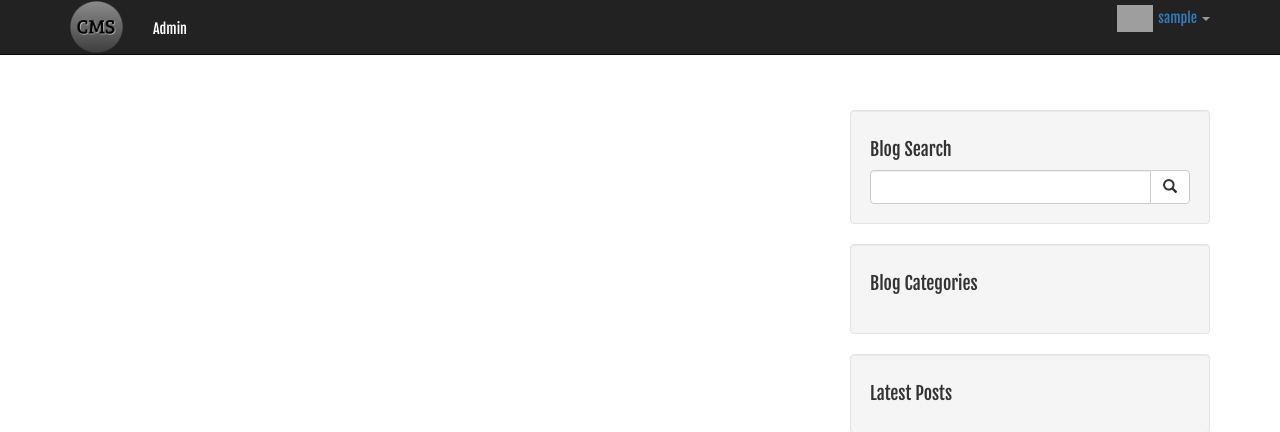
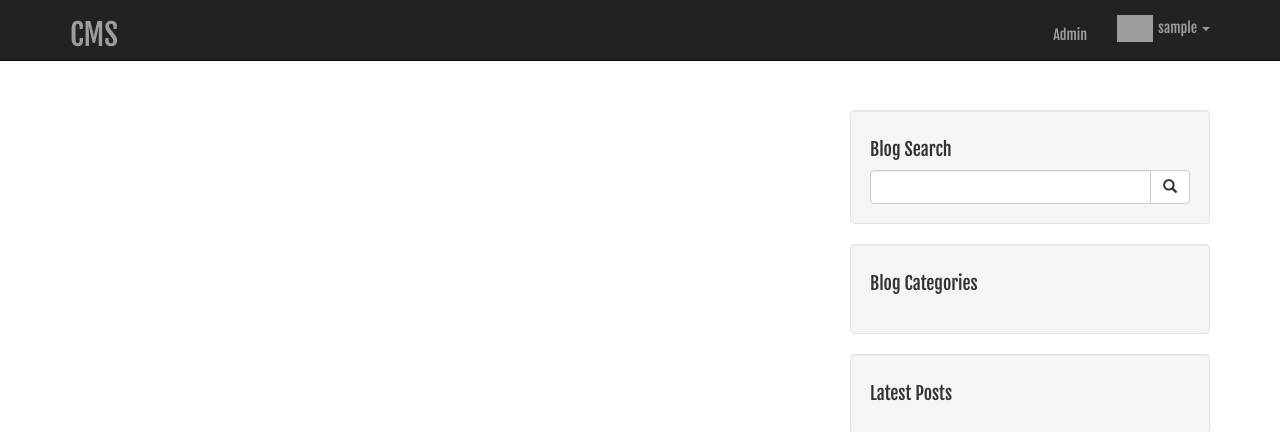
Before and after one commit to nicoede/CMS_F, a PHP site: page / in a window 1280 px wide. Shown: the top 432 px of the page. Run offline with PHP 8.4, Linux system fonts and the light colour scheme; the visitor is signed in with stand-in values (Sample User, id 1); data that the repository does not hold is empty; grey boxes are pictures that could not be loaded.

Commit message:
final final

```diff
--- a/admin/includes/admin_edit.php
+++ b/admin/includes/admin_edit.php
@@ -1,4 +1,4 @@
- <form action="" method="post">
+<form action="" method="post">
 <div class="form-group">
   <label for="cat_title">Edit Category</label>
 
--- a/includes/footer.php
+++ b/includes/footer.php
@@ -13,11 +13,7 @@
     </div>
     <!-- /.container -->
 
-    <!-- jQuery -->
-    <script src="js/jquery.js"></script>
 
-    <!-- Bootstrap Core JavaScript -->
-    <script src="js/bootstrap.min.js"></script>
 
 </body>
 
--- a/includes/header.php
+++ b/includes/header.php
@@ -25,7 +25,7 @@
 
     <script src="../js/jquery.js"></script>
     <script src="../js/bootstrap.js"></script>
-    <script src="../js/scripts.js"></script>
+    <script src="../admin/js/scripts.js"></script>
 
     <!-- HTML5 Shim and Respond.js IE8 support of HTML5 elements and media queries -->
     <!-- WARNING: Respond.js doesn't work if you view the page via file:// -->
--- a/includes/navigation.php
+++ b/includes/navigation.php
@@ -1,22 +1,20 @@
 <?php
 include "db.php";
-include "header.php";
 include "admin/includes/functions.php";
 ?>
     <!-- Navigation -->
-    <nav class="navbar navbar-inverse navbar-fixed-top" role="navigation">
+    <nav class="navbar navbar-inverse navbar-fixed-top">
 
-        <div class="container" style="margin-bottom: -3px; margin-top: -10px;">
+        <div class="container">
 
             <!-- Brand and toggle get grouped for better mobile display -->
             <div class="navbar-header">
-                <button type="button" class="navbar-toggle" data-toggle="collapse" data-target="#bs-example-navbar-collapse-1">
-                    <span class="sr-only">Toggle navigation</span>
+                <button type="button" class="navbar-toggle" data-toggle="collapse" data-target="#myNavbar">
                     <span class="icon-bar"></span>
                     <span class="icon-bar"></span>
                     <span class="icon-bar"></span>
                 </button>
-                <a class="navbar-brand" href="index.php" style="margin-top: -4px; " ><img  src="images/cms.png" width="53"></a>
+                <a class="active navbar-brand" style="margin-top: 10px; font-size: 30px;" href="../index.php">CMS</a>
             </div>
             <?php
                 if($_SESSION['username'] != null){
@@ -26,11 +24,22 @@ include "admin/includes/functions.php";
                     confirm($userimage_result);
                     $row2 = mysqli_fetch_assoc($userimage_result);
                     $userimage = $row2['user_image'];
+                }
             ?>
-            <ul class="nav navbar-right top-nav" style="margin-top:5px;">
+            <!-- Collect the nav links, forms, and other content for toggling -->
+            <div class="collapse navbar-collapse" id="myNavbar">
+                <ul class="nav navbar-nav navbar-right top-nav">
+                         <?php
+                            if($_SESSION['user_role'] == 'Admin'){
+                        ?>
+                            <li>
+                                <a href="admin" style="margin-top: 10px;">Admin</a>
+                            </li>
+                        <?php } ?>
+                    <?php if($_SESSION['username'] != ''){ ?>
                     <li class="dropdown">
                         <a href="#" class="dropdown-toggle" data-toggle="dropdown"><?php echo "<img width='36' style='margin-right: 5px;' src='https://s3-ap-southeast-1.amazonaws.com/nicoedeimages/cms/{$userimage}' alt='image'>"; ?><?php echo $_SESSION['username']; ?> </b> <b class="caret" style="color:#999;"></b></a>
-                    <ul class="dropdown-menu">
+                        <ul class="dropdown-menu" role="menu">
                             <li>
                                 <?php if($_SESSION['user_role'] == 'Admin'){?>
                                     <a href="admin/profile.php"><i class="fa fa-fw fa-user"></i> Profile</a>
@@ -44,11 +53,9 @@ include "admin/includes/functions.php";
                             </li>
                         </ul>
                     </li>
+                    <?php } ?>
                 </ul>
-            <?php } ?>
-            <!-- Collect the nav links, forms, and other content for toggling -->
-            <div class="collapse navbar-collapse" id="bs-example-navbar-collapse-1" style="margin-top: 14px;">
-                <ul class="nav navbar-nav">
+                <ul id="ul_menu" class="nav navbar-nav">
                       <?php
                         $query = "SELECT * FROM categories";
                         $select_all_categories_query = mysqli_query($connection, $query);
@@ -56,20 +63,14 @@ include "admin/includes/functions.php";
                         while($row = mysqli_fetch_assoc($select_all_categories_query)){
                           $cat_id = $row['cat_id'];
                           $cat_title = $row['cat_title'];
-                      echo "<li><a href='category.php?category=$cat_id'>{$cat_title}</a></li>";
+                          echo "<li><a style='margin-top: 10px;' href='category.php?category=$cat_id'>{$cat_title}</a></li>";
                         }
                       ?>
 
-                    <?php
-                        if($_SESSION['user_role'] == 'Admin'){
-                    ?>
-                        <li>
-                            <a href="admin" style="color: white;">Admin</a>
-                        </li>
-                    <?php } ?>
+
                     <?php if(!isset($_SESSION['username'])){ ?>
                         <li>
-                            <a href="registration.php">Registration</a>
+                            <a style="margin-top: 10px;" href="registration.php">Registration</a>
                         </li>
                     <?php } ?>
 
```
Also changed, not shown: admin/includes/admin_navigation.php (+4 -4 lines). Lines whose indentation alone changed are shown as unchanged.
